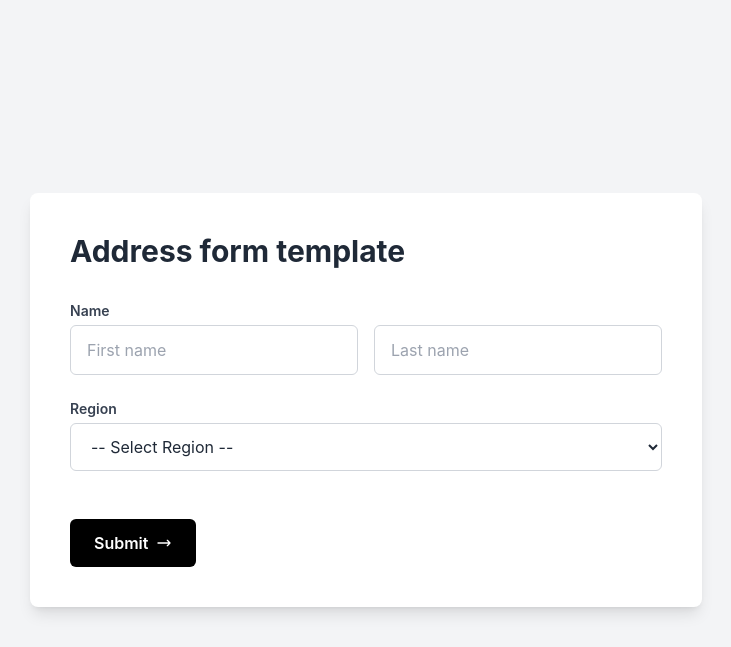
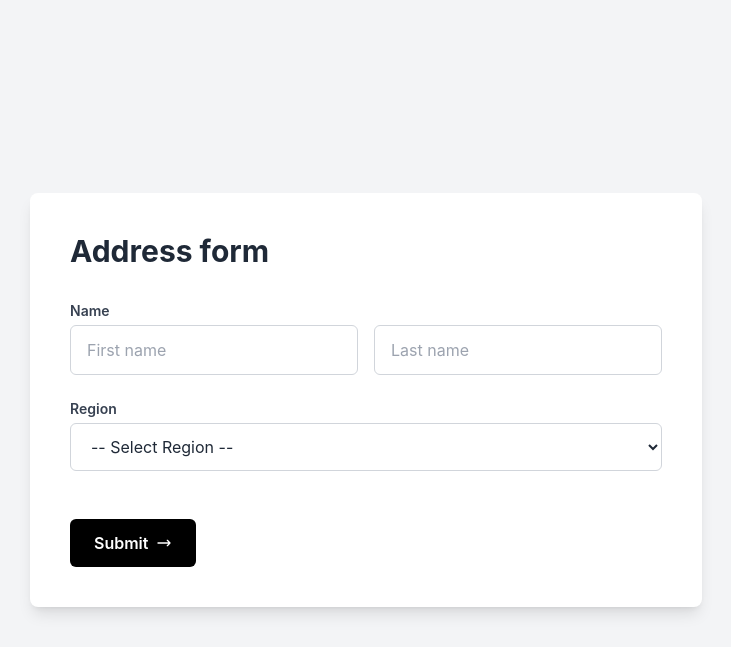
Before and after one commit to Rajoooooo/Address_Form, a PHP site: page / in a window 1280 px wide. Shown: the top 647 px of the page, without its empty margins (274-1005 px from the left). Run offline with PHP 8.4, Linux system fonts and the light colour scheme; data that the repository does not hold is empty; some libraries are stand-ins or nearby versions.

Commit message:
Designed page

```diff
--- a/index.php
+++ b/index.php
@@ -15,7 +15,7 @@
 <body class="bg-gray-100 min-h-screen flex items-center justify-center px-4">
 
 <div id="main-content" class="w-full max-w-2xl bg-white p-10 rounded-lg shadow-lg">
-    <h2 class="text-3xl font-bold text-gray-800 mb-8">Address form template</h2>
+    <h2 class="text-3xl font-bold text-gray-800 mb-8">Address form</h2>
 
     <form id="address-form" class="space-y-6">
         <!-- Name Fields -->
```
